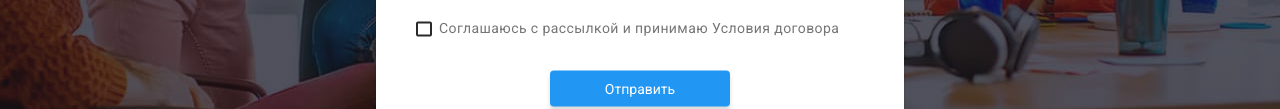
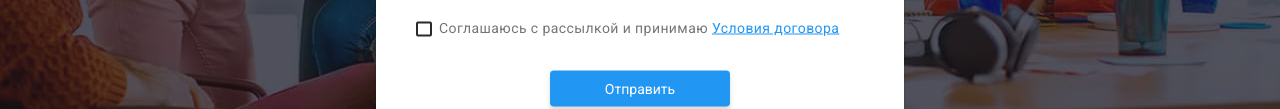
Before and after one commit to Squidoo22/goit-markup-hw-06, a plain HTML site: page index.html in a window 1280 px wide. Both pictures are taken after a click on the button "Заказать услугу". Shown: the part 540-649 px from the top of the page. Drawn offline with nearby package versions, Linux system fonts and the light colour scheme.

Commit message:
Добавляет исправления ссылки

```diff
--- a/css/styles.css
+++ b/css/styles.css
@@ -807,3 +807,13 @@ img {
   background-color: var(--accent-color);
   background-origin: border-box;
 }
+
+.checkbox-label {
+  line-height: 1.71;
+  color: var(--primary-text-color);
+}
+
+.terms-link {
+  color: var(--accent-color);
+  text-decoration: underline;
+}
--- a/index.html
+++ b/index.html
@@ -489,7 +489,10 @@
                   <use href="./images/icons.svg#icon-check"></use>
                 </svg>
               </span>
-              Соглашаюсь с рассылкой и принимаю Условия договора
+              <span class="checkbox-label"
+                >Соглашаюсь с рассылкой и принимаю
+                <a class="link terms-link" href="">Условия договора</a>
+              </span>
             </label>
           </div>
 
```
